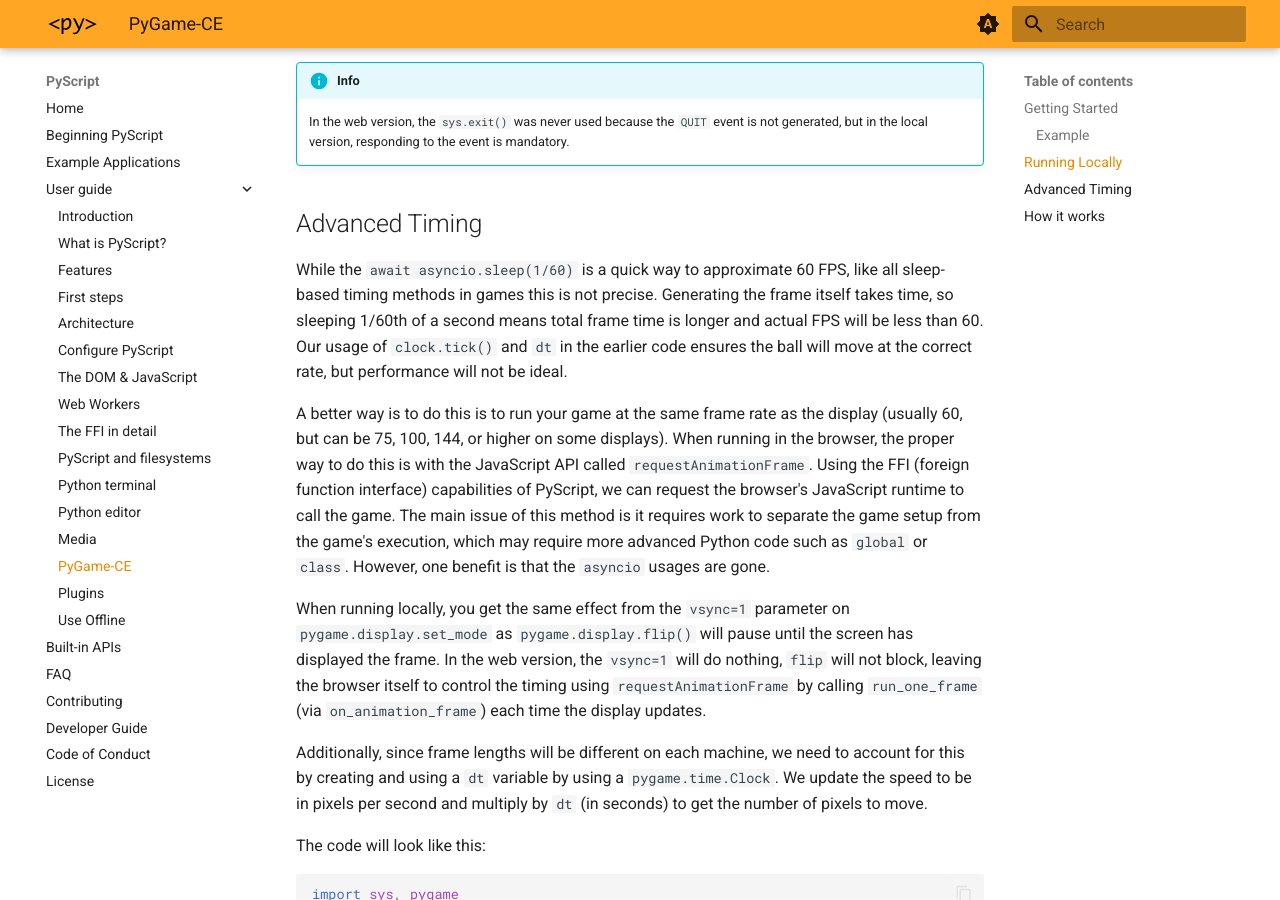
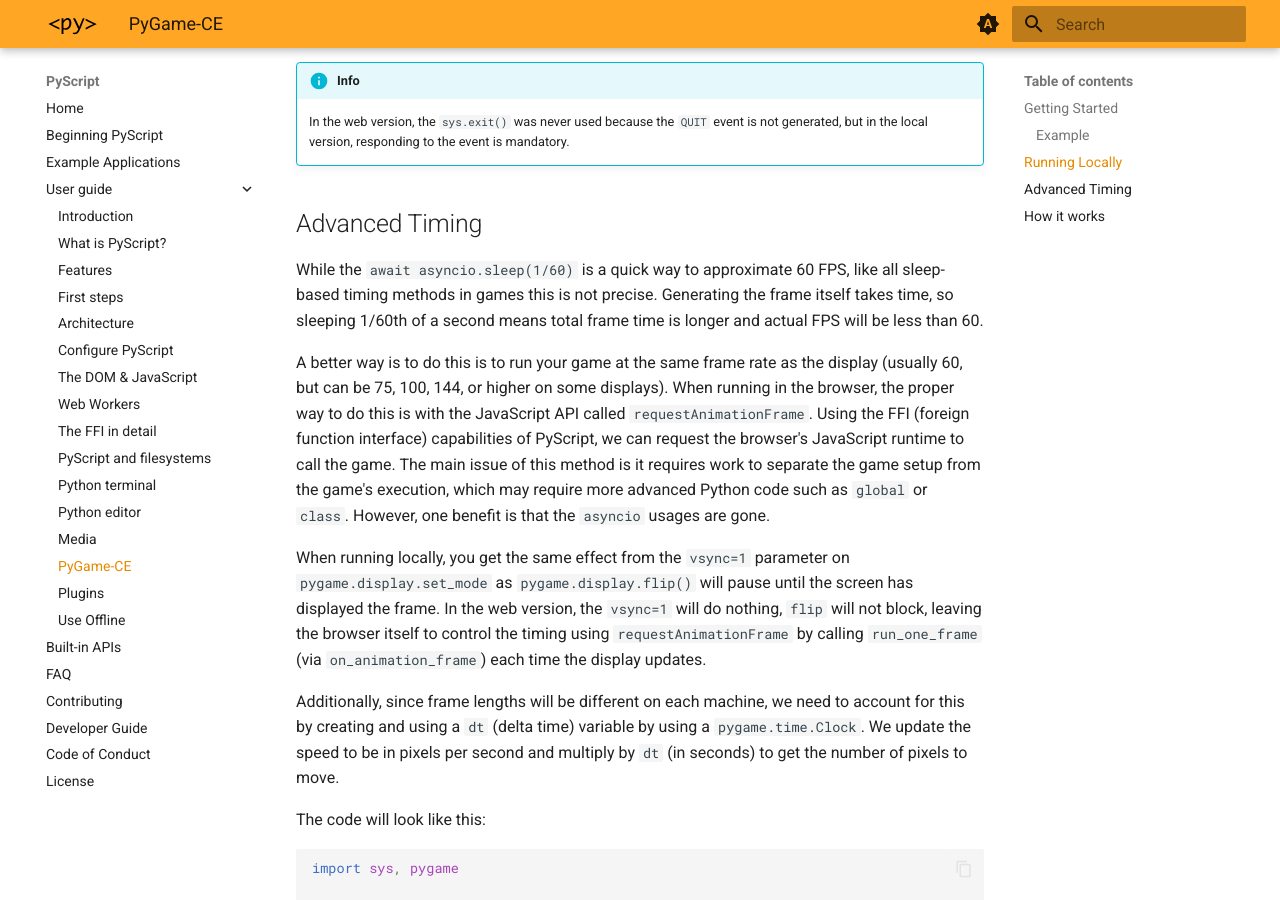
Before and after one commit to pyscript/docs, an MkDocs documentation site: the page built from docs/user-guide/pygame-ce.md, in a window 1280 px wide and 900 px high, scrolled down 3873 px. Built offline with MkDocs 1.6.1 and Material for MkDocs 9.7.7, drawn with Linux system fonts in a browser that asks for light colours; the version menu is left out.

Commit message:
Minor fixes of configuration and pygame-ce doc
* `configuration.md` fix grammar ("For these set the config attribute
  method" -> "For these use the config attribute method")
* `pygame-ce.md` Removed "Our usage of `clock.tick()` and `dt` in the
  earlier code" which referenced removed code that existed earlier.

```diff
--- a/docs/user-guide/pygame-ce.md
+++ b/docs/user-guide/pygame-ce.md
@@ -200,9 +200,7 @@ except RuntimeError:
 While the `await asyncio.sleep(1/60)` is a quick way to approximate 60 FPS,
 like all sleep-based timing methods in games this is not precise. Generating
 the frame itself takes time, so sleeping 1/60th of a second means total frame
-time is longer and actual FPS will be less than 60. Our usage of `clock.tick()`
-and `dt` in the earlier code ensures the ball will move at the correct rate,
-but performance will not be ideal.
+time is longer and actual FPS will be less than 60.
 
 A better way is to do this is to run your game at the same frame rate as the
 display (usually 60, but can be 75, 100, 144, or higher on some displays). When
@@ -223,7 +221,7 @@ has displayed the frame. In the web version, the `vsync=1` will do nothing,
 each time the display updates.
 
 Additionally, since frame lengths will be different on each machine, we need to
-account for this by creating and using a `dt` variable by using a
+account for this by creating and using a `dt` (delta time) variable by using a
 `pygame.time.Clock`. We update the speed to be in pixels per second and multiply
 by `dt` (in seconds) to get the number of pixels to move.
 
```
Also changed, not shown: docs/user-guide/configuration.md (+1 -1 lines).
